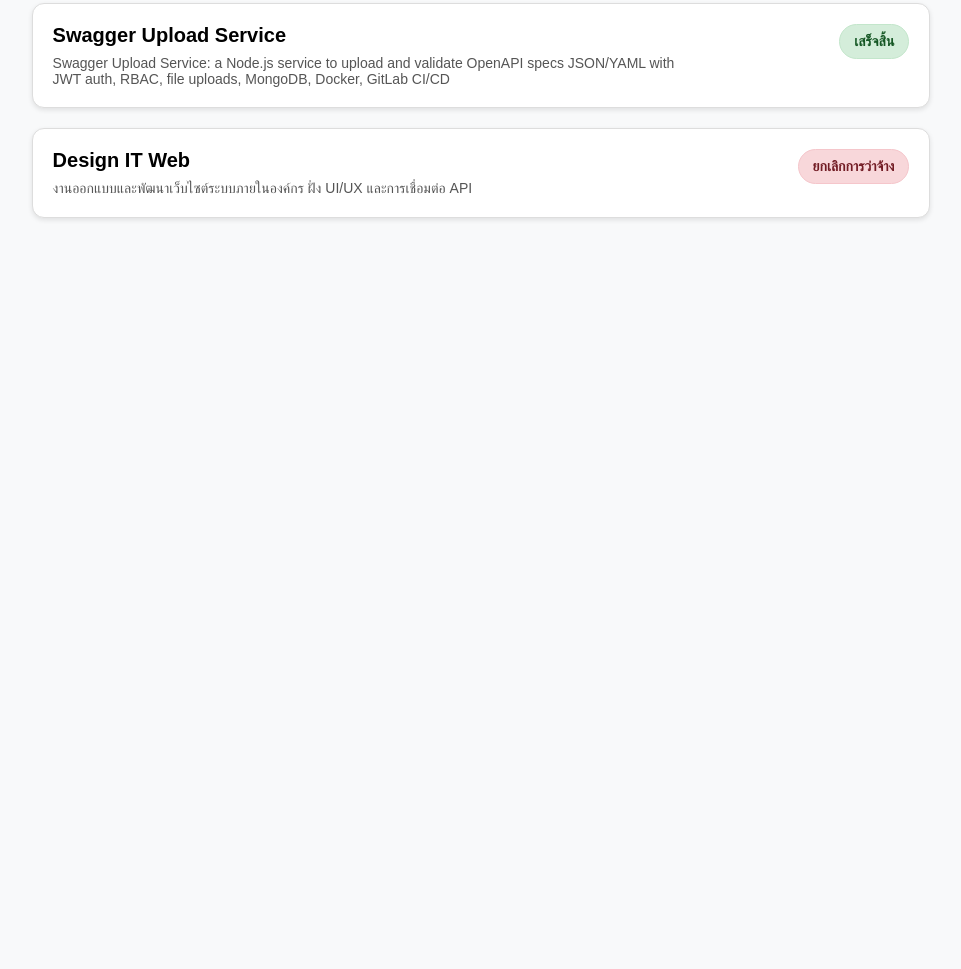
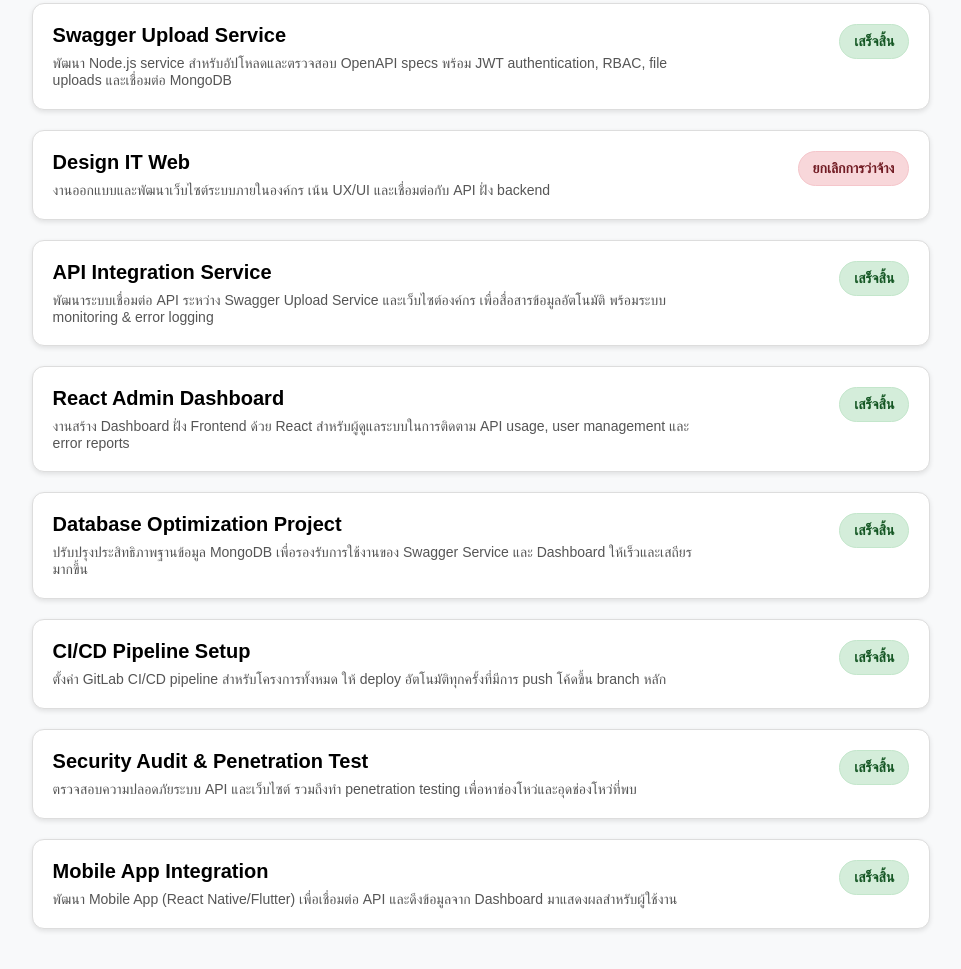
Before and after one commit to Arurisumika/chat-profile, a plain HTML site: page index.html in a window 1280 px wide. Shown: the part 227-1196 px from the top of the page, without its empty margins (159-1120 px from the left). Before the commit the page ends 800 px from the top, so only its background shows below. Drawn offline with Linux system fonts and the light colour scheme.

Commit message:
Update index.html

```diff
--- a/index.html
+++ b/index.html
@@ -116,11 +116,13 @@
 
   <!-- การ์ดงานที่เคยถูกว่าจ้าง -->
   <h2>งานที่เคยถูกว่าจ้าง</h2>
+
   <div class="job-card">
     <div class="job-info">
       <div class="job-title">Swagger Upload Service</div>
       <div class="job-desc">
-        Swagger Upload Service: a Node.js service to upload and validate OpenAPI specs JSON/YAML with JWT auth, RBAC, file uploads, MongoDB, Docker, GitLab CI/CD
+        พัฒนา Node.js service สำหรับอัปโหลดและตรวจสอบ OpenAPI specs
+        พร้อม JWT authentication, RBAC, file uploads และเชื่อมต่อ MongoDB
       </div>
     </div>
     <div class="job-status done">เสร็จสิ้น</div>
@@ -130,11 +132,78 @@
     <div class="job-info">
       <div class="job-title">Design IT Web</div>
       <div class="job-desc">
-        งานออกแบบและพัฒนาเว็บไซต์ระบบภายในองค์กร ฝั่ง UI/UX และการเชื่อมต่อ API
+        งานออกแบบและพัฒนาเว็บไซต์ระบบภายในองค์กร
+        เน้น UX/UI และเชื่อมต่อกับ API ฝั่ง backend
       </div>
     </div>
     <div class="job-status cancelled">ยกเลิกการว่าจ้าง</div>
   </div>
 
+  <div class="job-card">
+    <div class="job-info">
+      <div class="job-title">API Integration Service</div>
+      <div class="job-desc">
+        พัฒนาระบบเชื่อมต่อ API ระหว่าง Swagger Upload Service และเว็บไซต์องค์กร
+        เพื่อสื่อสารข้อมูลอัตโนมัติ พร้อมระบบ monitoring & error logging
+      </div>
+    </div>
+    <div class="job-status done">เสร็จสิ้น</div>
+  </div>
+
+  <div class="job-card">
+    <div class="job-info">
+      <div class="job-title">React Admin Dashboard</div>
+      <div class="job-desc">
+        งานสร้าง Dashboard ฝั่ง Frontend ด้วย React
+        สำหรับผู้ดูแลระบบในการติดตาม API usage, user management และ error reports
+      </div>
+    </div>
+    <div class="job-status done">เสร็จสิ้น</div>
+  </div>
+
+  <div class="job-card">
+    <div class="job-info">
+      <div class="job-title">Database Optimization Project</div>
+      <div class="job-desc">
+        ปรับปรุงประสิทธิภาพฐานข้อมูล MongoDB
+        เพื่อรองรับการใช้งานของ Swagger Service และ Dashboard ให้เร็วและเสถียรมากขึ้น
+      </div>
+    </div>
+    <div class="job-status done">เสร็จสิ้น</div>
+  </div>
+
+  <div class="job-card">
+    <div class="job-info">
+      <div class="job-title">CI/CD Pipeline Setup</div>
+      <div class="job-desc">
+        ตั้งค่า GitLab CI/CD pipeline สำหรับโครงการทั้งหมด
+        ให้ deploy อัตโนมัติทุกครั้งที่มีการ push โค้ดขึ้น branch หลัก
+      </div>
+    </div>
+    <div class="job-status done">เสร็จสิ้น</div>
+  </div>
+
+  <div class="job-card">
+    <div class="job-info">
+      <div class="job-title">Security Audit & Penetration Test</div>
+      <div class="job-desc">
+        ตรวจสอบความปลอดภัยระบบ API และเว็บไซต์
+        รวมถึงทำ penetration testing เพื่อหาช่องโหว่และอุดช่องโหว่ที่พบ
+      </div>
+    </div>
+    <div class="job-status done">เสร็จสิ้น</div>
+  </div>
+
+  <div class="job-card">
+    <div class="job-info">
+      <div class="job-title">Mobile App Integration</div>
+      <div class="job-desc">
+        พัฒนา Mobile App (React Native/Flutter) เพื่อเชื่อมต่อ API
+        และดึงข้อมูลจาก Dashboard มาแสดงผลสำหรับผู้ใช้งาน
+      </div>
+    </div>
+    <div class="job-status done">เสร็จสิ้น</div>
+  </div>
+
 </body>
 </html>
```
